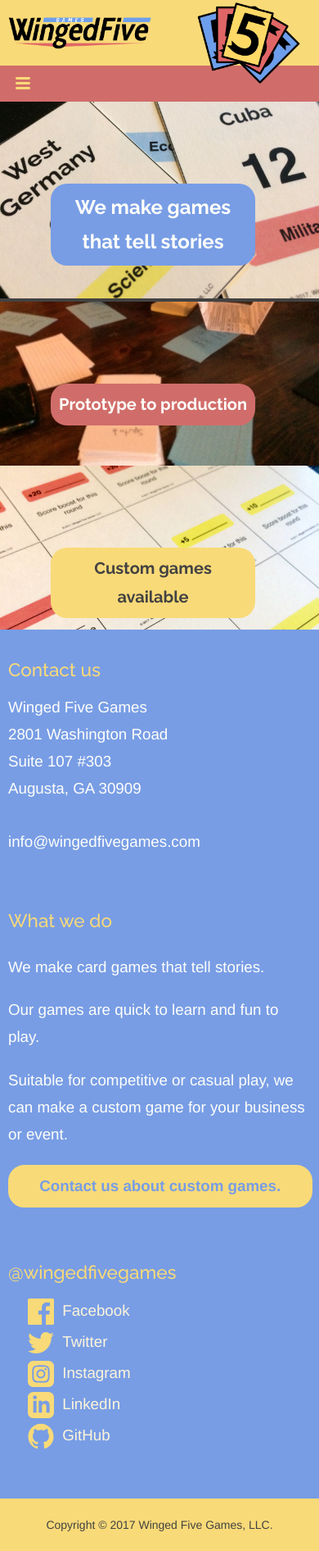
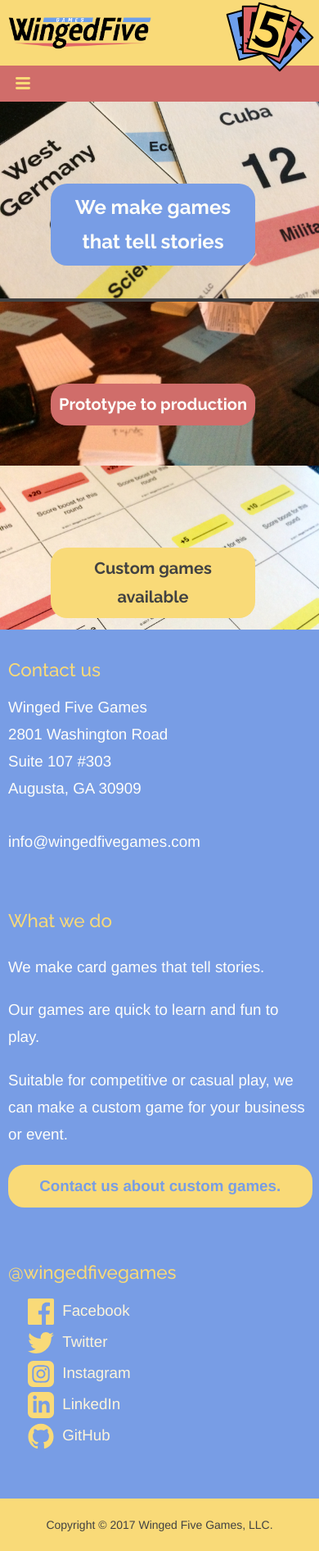
Before and after one commit to wingedfivegames/wingedfivegames.github.io, a Jekyll site: the page built from index.md, in a window 390 px wide. Shown: the whole page at 82% size. Built offline with Jekyll 4.4.1, drawn with Linux system fonts in a browser that asks for light colours.

Commit message:
Fix for layout on mobile.

```diff
--- a/_sass/minima/_layout.scss
+++ b/_sass/minima/_layout.scss
@@ -152,8 +152,9 @@
     width: 240px;
   }
   @include media-query($on-palm) {
-    height: 180px;
-    width: 140px;
+    right: 0;
+    height: 160px;
+    width: 120px;
   }
 }
 
```
